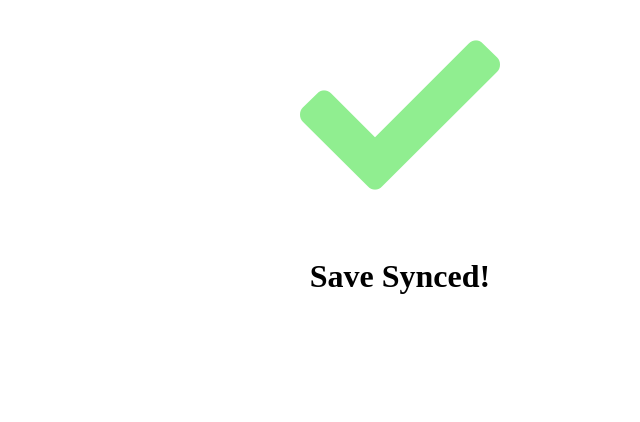
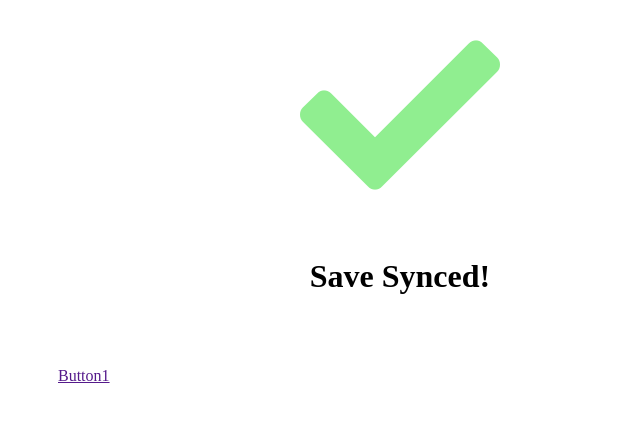
Before and after one commit to Paoda/save-sync-js, an Electron app: page src/renderer/index.html in a window 800 px wide. Shown: the full height of the page, 0-640 px from the left. Drawn offline with Linux system fonts and the light colour scheme.

Commit message:
Updated UI, began button testing

```diff
--- a/src/renderer/index.css
+++ b/src/renderer/index.css
@@ -7,3 +7,11 @@
 h1 {
     text-align:center;
 }
+
+.butt {
+    height: 50px;
+    width: 75px;
+    padding: 50px;
+    border: 5px;
+    border-color: black;
+}
--- a/src/renderer/index.html
+++ b/src/renderer/index.html
@@ -9,4 +9,7 @@
   <body>
     <div class="checkcont"> <i class="fas fa-check"></i> </div>
     <h1>Save Synced!</h1>
+    <div class="butt">
+      <a href>Button1</a>
+    </div>
 </html>
```
